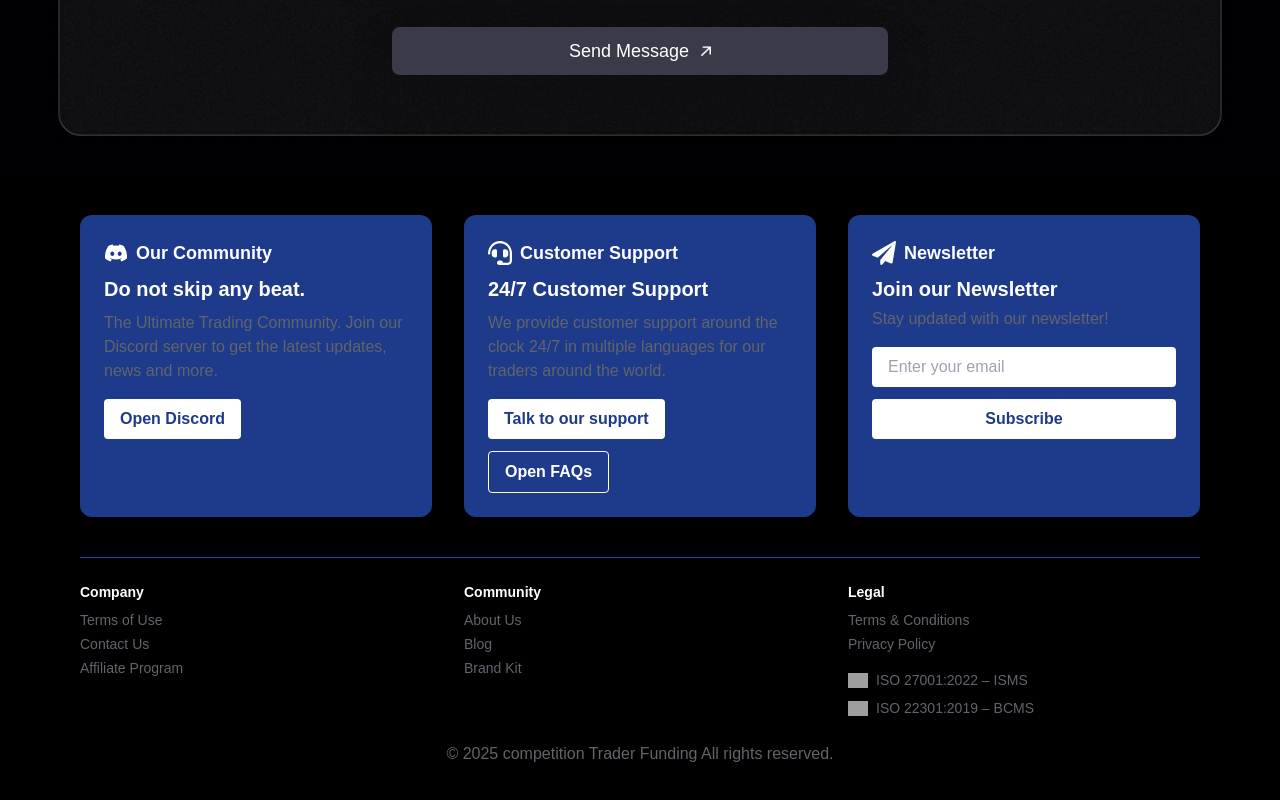
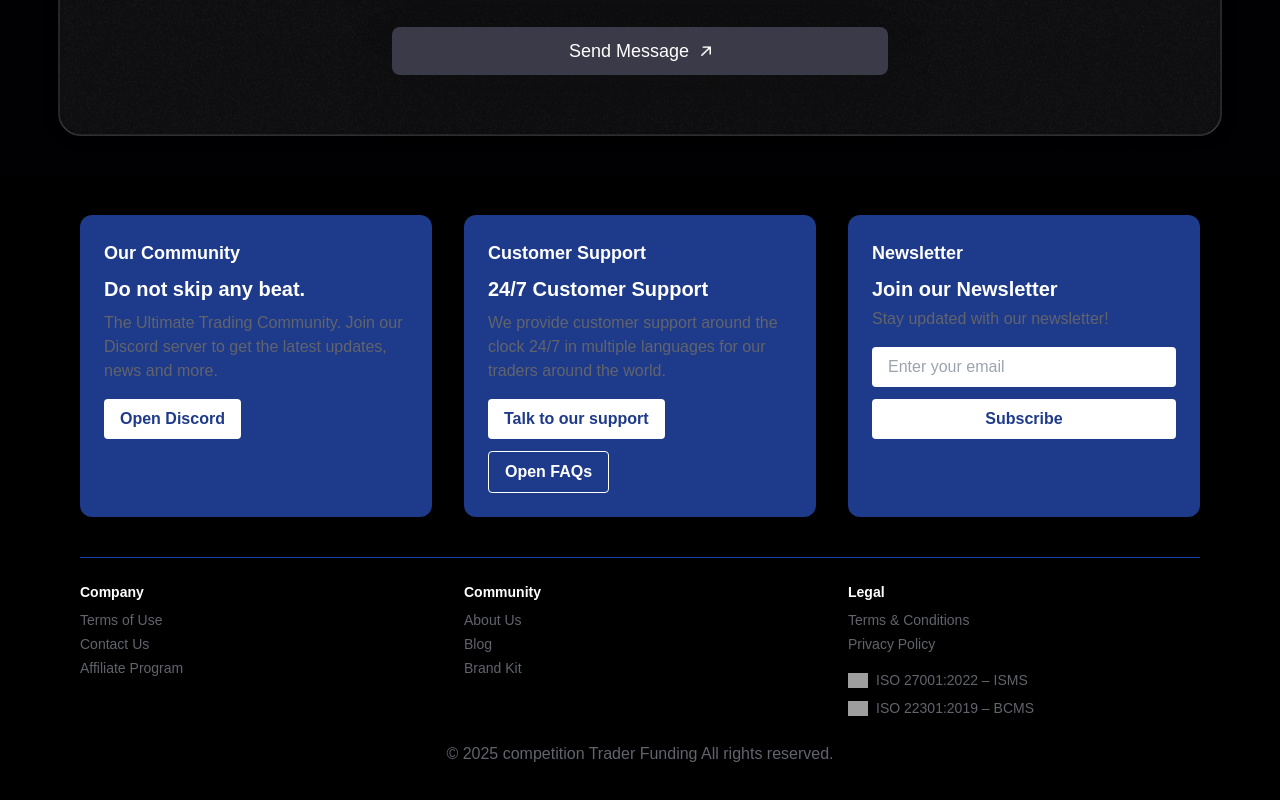
Before and after one commit to Navith7777/ctf-site, a React (Vite) app: page / in a window 1280 px wide. Shown: the part 2979-3779 px from the top of the page. Built offline with nearby package versions, Linux system fonts and the light colour scheme; no server answers; grey boxes are pictures that could not be loaded; a web font is replaced by a local one.

Commit message:
Update Footer.jsx

```diff
--- a/src/sections/Footer.jsx
+++ b/src/sections/Footer.jsx
@@ -1,4 +1,3 @@
-import { FaDiscord, FaHeadset, FaPaperPlane } from "react-icons/fa";
 
 const Footer = () => {
   return (
@@ -7,7 +6,6 @@ const Footer = () => {
         {/* Our Community */}
         <div className="bg-blue-900 rounded-xl p-6">
           <div className="flex items-center gap-2 text-lg font-semibold mb-2">
-            <FaDiscord className="text-2xl" />
             <span>Our Community</span>
           </div>
           <h3 className="text-xl font-semibold mb-2">Do not skip any beat.</h3>
@@ -22,7 +20,6 @@ const Footer = () => {
         {/* Customer Support */}
         <div className="bg-blue-900 rounded-xl p-6">
           <div className="flex items-center gap-2 text-lg font-semibold mb-2">
-            <FaHeadset className="text-2xl" />
             <span>Customer Support</span>
           </div>
           <h3 className="text-xl font-semibold mb-2">24/7 Customer Support</h3>
@@ -42,7 +39,6 @@ const Footer = () => {
         {/* Newsletter */}
         <div className="bg-blue-900 rounded-xl p-6">
           <div className="flex items-center gap-2 text-lg font-semibold mb-2">
-            <FaPaperPlane className="text-2xl" />
             <span>Newsletter</span>
           </div>
           <h3 className="text-xl font-semibold mb-1">Join our Newsletter</h3>
```
